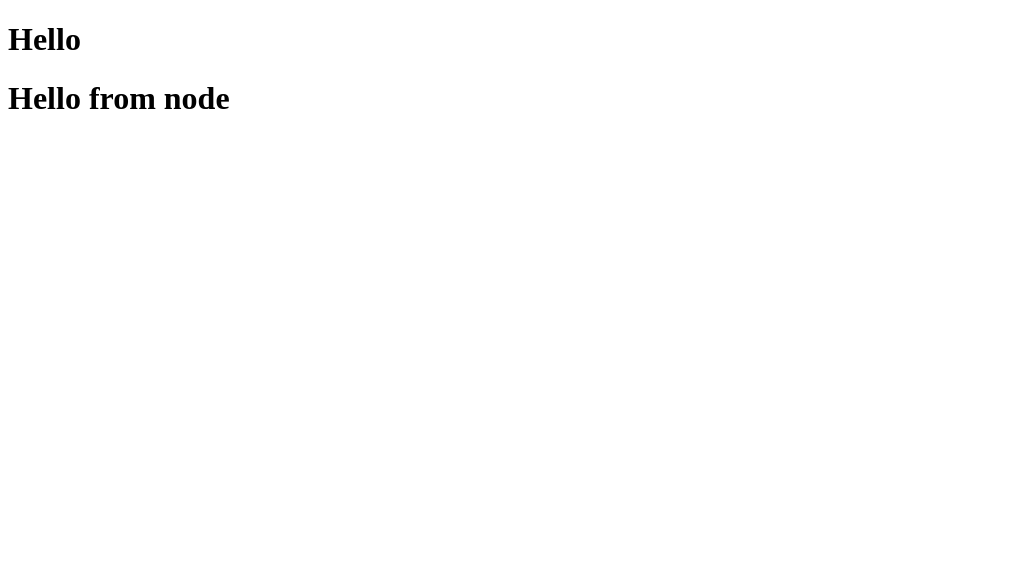
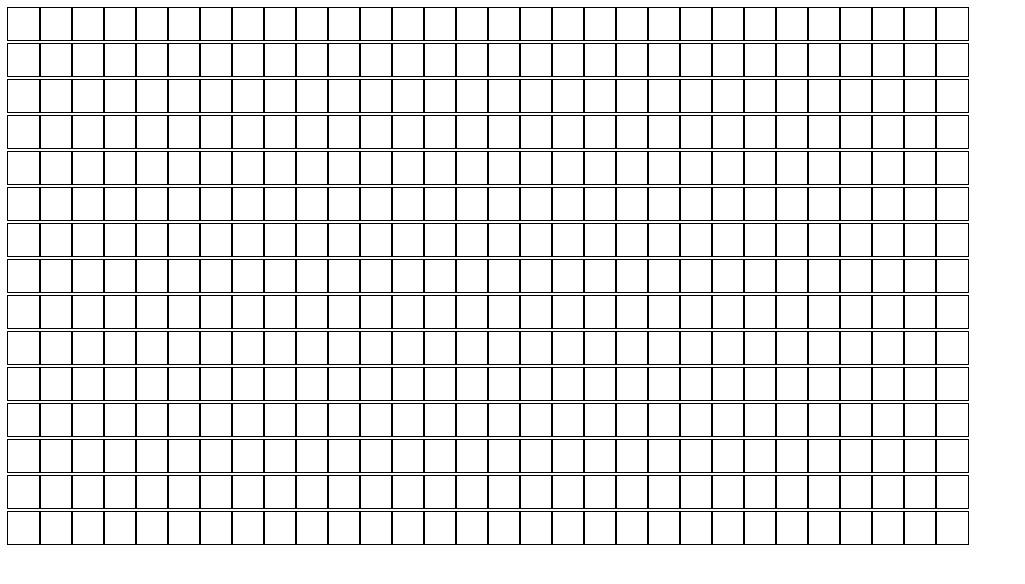
Before and after one commit to ZimmAgu/Algorithm-Visualizer, a React (Create React App) app: page / in a window 1280 px wide. Shown: the top 584 px of the page, without its empty margins (0-1025 px from the left). Built offline with nearby package versions, Linux system fonts and the light colour scheme.

Commit message:
Grid is made

```diff
--- /dev/null
+++ b/src/PathFinder/Node.css
@@ -0,0 +1,7 @@
+.node {
+    display: inline-block;
+    outline: 1px solid black;
+    width: 2em;
+    height: 2em;
+    margin: 0px;
+}
--- a/src/PathFinder/Node.js
+++ b/src/PathFinder/Node.js
@@ -1,11 +1,13 @@
 import React from 'react'
+
+// CSS Imports
+import "./Node.css"
 
 function Node () {
     return (
-        <>
+        <div className="node">
 
-           <h1>Hello from node</h1>
-        </>
+        </div>
     )
 }
 
--- /dev/null
+++ b/src/PathFinder/PathFinderVisuals.css
@@ -0,0 +1,2 @@
+.grid {
+}
--- a/src/PathFinder/PathFinderVisuals.js
+++ b/src/PathFinder/PathFinderVisuals.js
@@ -1,14 +1,48 @@
 import React from 'react'
+
+// CSS Imports
+import './PathFinderVisuals.css'
+
+// Hook Imports
+import { useEffect, useState } from 'react';
 
 import Node from './Node'
 
+const GRID_ROW_LENGTH = 15;
+const GRID_COL_LENGTH = 30;
+
+
 function PathFinder () {
+    const [nodes, setNodes] = useState([]);
+
+    useEffect(() => {
+        const grid = [];
+
+        for (let row = 0; row < GRID_ROW_LENGTH; row++) {
+            const currentRow = [];
+
+            for (let col = 0; col < GRID_COL_LENGTH; col++) {
+                currentRow.push([]);
+            }
+            grid.push(currentRow);
+        }
+
+        setNodes(grid);
+    }, [])
+
+    console.log(nodes)
+
     return (
-        <>
-            <h1>Hello</h1>
-            <Node></Node>
-        </>
-    )
+        <div className="grid">
+            {nodes.map((row, rowId) => {
+                return (
+                    <div>
+                        {row.map((node, nodeId) => <Node></Node>)}
+                    </div>
+                )
+            })}
+        </div>
+    );
 }
 
 export default PathFinder
```
